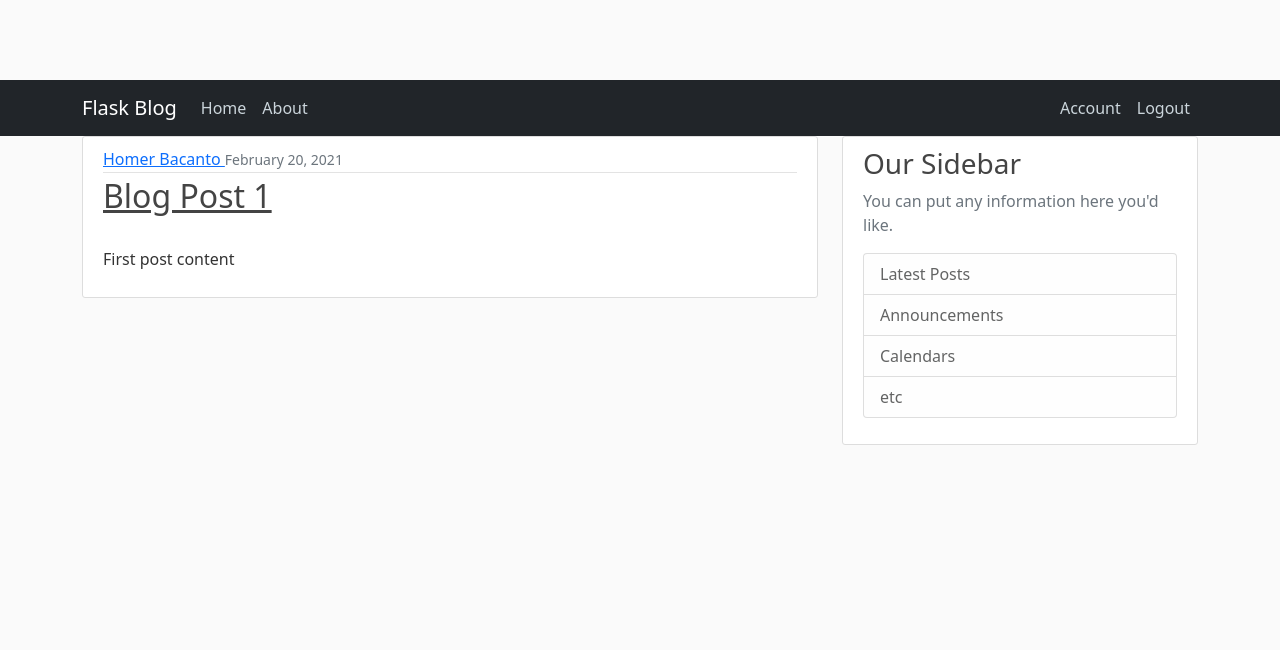
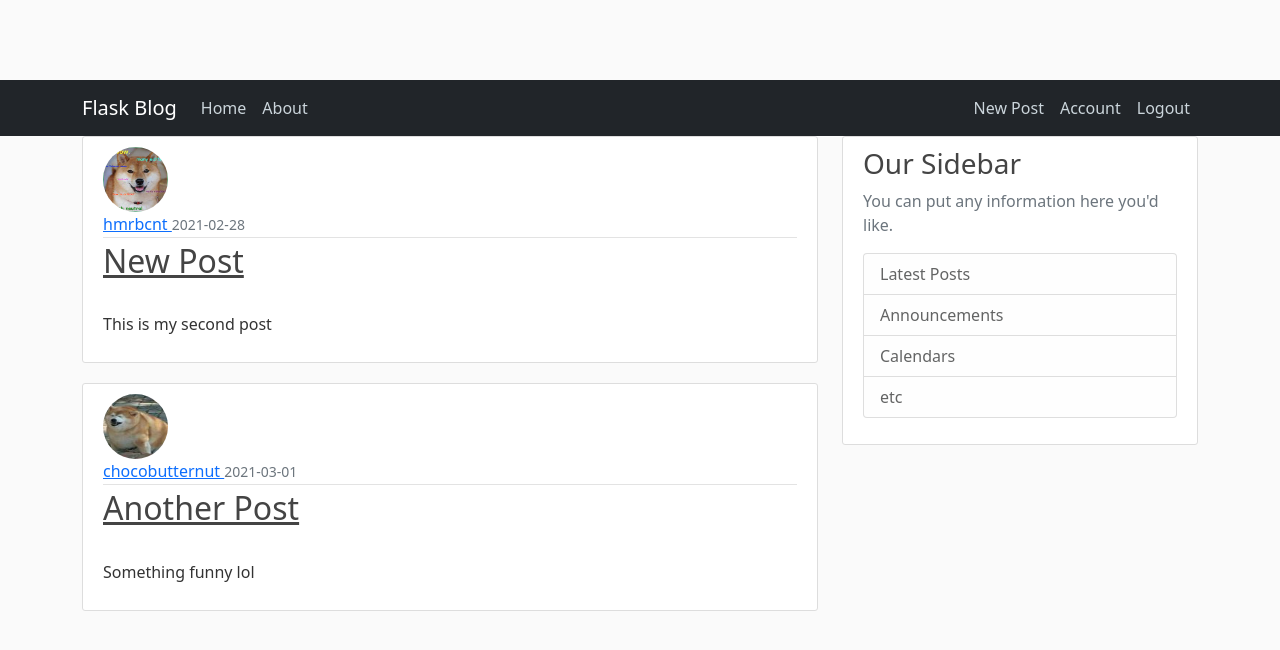
Before and after one commit to hmrbcnto/flaskBlog, a Flask app: page / in a window 1280 px wide. Shown: the top 650 px of the page. Run offline with Flask 2, Linux system fonts and the light colour scheme; a user stored in the database is signed in; data comes from the database, SQL or seed files in the repository; both versions use the stored data as it was after the commit.

Commit message:
Added CRUD functionality for posts, as well as some stuff I should do

```diff
--- a/flask_blog/routes.py
+++ b/flask_blog/routes.py
@@ -1,27 +1,21 @@
 import secrets
 import os
 from PIL import Image
-from flask import render_template, url_for, flash, redirect, request
+from flask import render_template, url_for, flash, redirect, request, abort
 from flask_blog import app, bcrypt, db
-from flask_blog.forms import RegistrationForm, LoginForm, UpdateForm
+from flask_blog.forms import RegistrationForm, LoginForm, UpdateForm, NewPostForm
 from flask_blog.models import User, Post
 from flask_login import login_user, current_user, logout_user, login_required
 
 db.create_all()
-posts = [
-    {
-        'author':'Homer Bacanto',
-        'title': 'Blog Post 1',
-        'content': 'First post content',
-        'date_posted': 'February 20, 2021'
-    }
-]
 
 #what we type into our browser to go into different pages. the below function runs whenever the given route is entered in our website url
 @app.route('/home')
 @app.route('/')
 def home():
-    return render_template('home.html', posts=posts)
+    post = Post()
+    allPosts = post.query.all()
+    return render_template('home.html', posts=allPosts)
 
 
 #About page route
@@ -121,3 +115,53 @@ def account():
 
     image_file = url_for('static', filename="profile_pictures/" + current_user.image_file)
     return render_template('account.html',title='Account', image_file = image_file, form=form )
+
+
+@app.route('/post/new/', methods=['POST','GET'])
+@login_required
+def new_post():
+    form = NewPostForm()
+    if form.validate_on_submit():
+        title = form.title.data
+        postContent = form.postContent.data
+        author = current_user
+        post = Post(title=title, content=postContent, author=author)
+        db.session.add(post)
+        db.session.commit()
+        flash('Your post was created', 'success')
+        return redirect(url_for('home'))
+    return render_template('new_post.html', title='New Post', legend='New Post', form=form)
+
+@app.route('/post/<int:post_id>', methods=['POST','GET'])
+def post(post_id):
+    post = Post.query.get_or_404(post_id)
+    return render_template('post.html', title = post.title, post=post)
+
+@app.route('/post/<int:post_id>/update', methods=['POST','GET'])
+@login_required
+def updatePost(post_id):
+    post = Post.query.get_or_404(post_id)
+    if current_user != post.author:
+        abort(403) #Manual abort and returns a 403 response
+    form = NewPostForm()
+    if form.validate_on_submit():
+        post.title = form.title.data
+        post.content = form.postContent.data
+        db.session.commit()
+        flash('Your post has been updated!', 'success')
+        return redirect(url_for('post',post_id=post.id))
+    elif request.method == 'GET':
+        form.title.data = post.title
+        form.postContent.data = post.content
+    return render_template('new_post.html', title='Update Post', legend='Update Post', form=form)
+
+@app.route('/post/<int:post_id>/delete', methods=['POST'])
+@login_required
+def deletePost(post_id):
+    post = Post.query.get_or_404(post_id)
+    if current_user != post.author:
+        abort(403)
+    db.session.delete(post)
+    db.session.commit()
+    flash('Your post has been deleted!', 'success')
+    return redirect(url_for('home'))
--- a/flask_blog/templates/account.html
+++ b/flask_blog/templates/account.html
@@ -42,7 +42,7 @@
                         {{ form.email(class="form-control form-control-lg") }}
                        {% endif %}
                     </div>
-                    <div class"form-group">
+                    <div class="form-group">
                         {{ form.profilePicture.label(class="form-control-label") }} </br>
                         {{ form.profilePicture(class="form-control-file")}}</br>
                         {% if form.profilePicture.errors %}
--- a/flask_blog/templates/home.html
+++ b/flask_blog/templates/home.html
@@ -2,18 +2,19 @@
     {% block content %} <!-- content in here will appear in the content block-->
             {% for post in posts %} <!-- code written in { % will be read as actual code-->
             <article class="media content-section">
+                <img class="rounded-circle article-img" src="{{ url_for('static', filename='profile_pictures/' + post.author.image_file) }}">
                 <div class="media-body">
                     <div class="article-metadata">
-                    <a class="mr-2" href="#"> {{ post.author }} <!-- attributes are entered this way--> </a>
-                    <small class="text-muted"> {{ post.date_posted }} </small>
+                        <a class="mr-2" href="#"> {{ post.author.username }} <!-- attributes are entered this way--> </a>
+                        <small class="text-muted"> {{ post.date_posted.strftime('%Y-%m-%d') }} </small>
                     </div>
                     <h2>
-                    <a class="article-title" href="#">{{ post.title }}</a>
+                        <a class="article-title" href="{{ url_for('post', post_id = post.id) }}">{{ post.title }}</a>
                     </h2>
                     <p class="article-content">
                         {{ post.content }}
                     </p>
                 </div>
             </article>
-        {% endfor %} <!-- end of the for loop-->
+            {% endfor %}    <!-- end of the for loop-->
     {% endblock content %} <!-- end of the content block-->
--- a/flask_blog/templates/layout.html
+++ b/flask_blog/templates/layout.html
@@ -6,7 +6,7 @@
     </head>
     <title class="container">
         {% if title %}
-            Flask Blog - Title
+            Flask Blog - {{ title }}
         {% else %}
             Flask Blog
         {% endif %}
@@ -14,6 +14,7 @@
     <body>
         <header class="site-header">
           <nav class="navbar navbar-expand-lg navbar-dark bg-dark sticky-top">
+            <!-- Navbar Left -->
             <div class="container">
               <a class="navbar-brand" href="#">Flask Blog</a>
               <button class="navbar-toggler" type="button" data-bs-toggle="collapse" data-bs-target="#navbarText" aria-controls="navbarText" aria-expanded="false" aria-label="Toggle navigation">
@@ -28,23 +29,17 @@
                     <a class="nav-link" href="{{ url_for('about') }}">About</a>
                   </li>
                 </ul>
-                <div class="container-fluid"></div>
-                <ul class="navbar-nav me-auto mb-2 mb-lg-0">
-                  <li class="nav-item">
+            <!-- Navbar Right-->
+                  <div class="navbar-nav">
                     {% if current_user.is_authenticated %}
-                    <a class="nav-link" href="{{ url_for('account') }}">Account</a>
+                      <a class="nav-item nav-link" href="{{ url_for('new_post') }}"> New Post </a>
+                      <a class="nav-item nav-link" href="{{ url_for('account') }}"> Account </a>
+                      <a class="nav-item nav-link" href="{{ url_for('logout') }}"> Logout </a>
                     {% else %}
-                    <a class="nav-link" href="{{ url_for('login') }}">Login</a>
+                      <a class="nav-item nav-link" href="{{ url_for('login') }}"> Login </a>
+                      <a class="nav-item nav-link" href="{{ url_for('registration') }}"> Register </a>
                     {% endif %}
-                  </li>
-                  <li class="nav-item">
-                    {% if current_user.is_authenticated %}
-                    <a class="nav-link" href="{{ url_for('logout') }}">Logout</a>
-                    {% else %}
-                    <a class="nav-link" href="{{ url_for('registration') }}">Register</a>
-                    {% endif %}
-                  </li>
-                </ul>
+                  </div>
                 </div>
               </div>
             </div>
```
Also changed, not shown: flask_blog/forms.py (+9 -1 lines), flask_blog/templates/new_post.html (added, +43 -0 lines), flask_blog/templates/post.html (added, +22 -0 lines), flask_blog/models.py (line endings or trailing spaces), flask_blog/site.db, flask_blog/static/profile_pictures/f647175cf6242ea1.jpg (added), 1 other file. Lines whose indentation alone changed are shown as unchanged.
